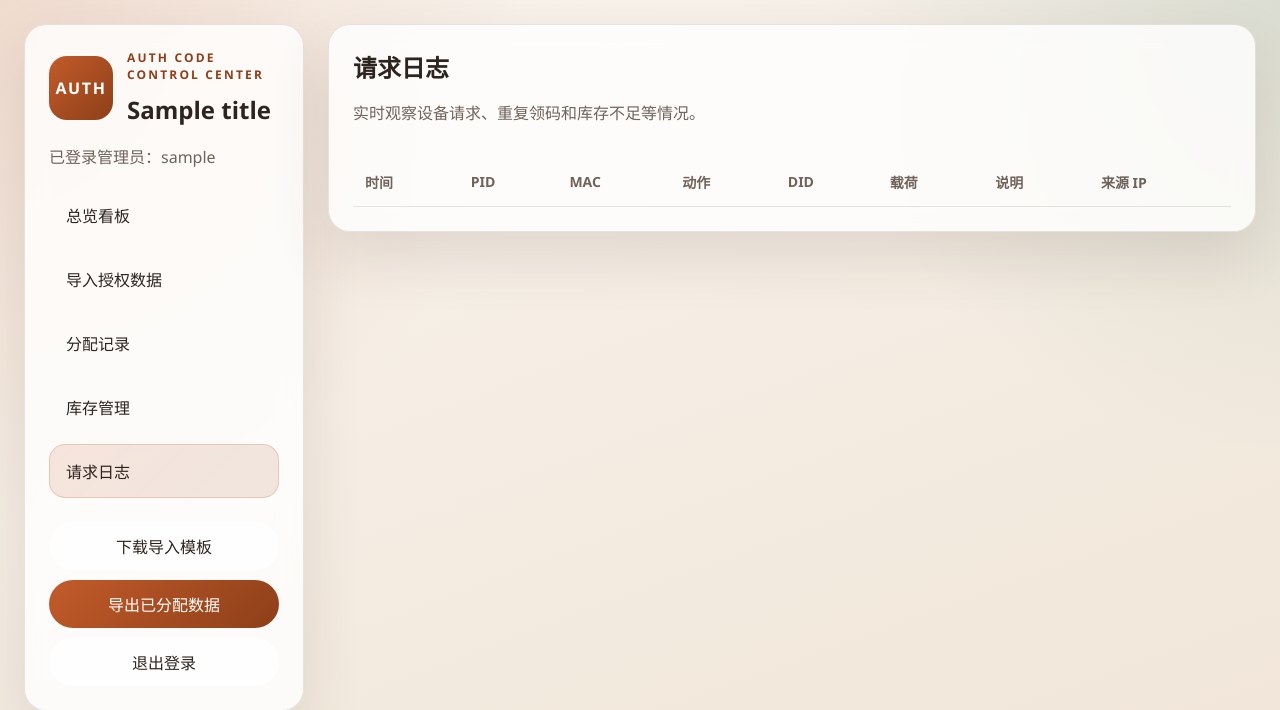
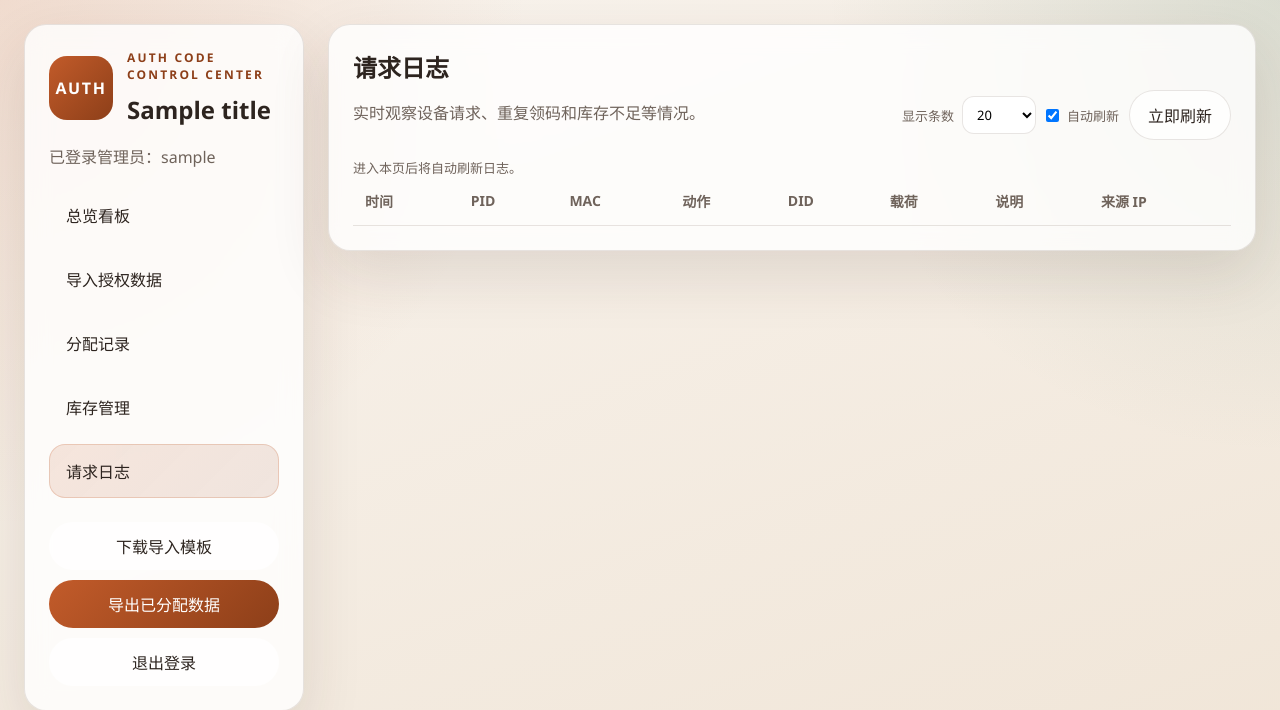
Before and after one commit to ByteRK/MacToAuthCode, a Flask app: template app/templates/dashboard.html in a window 1280 px wide, after a click on "请求日志". Shown: the top 710 px of the page. Run offline with Flask 3, Linux system fonts and the light colour scheme; the template is opened without the code that fills it: most values are stand-ins (such as "Sample title", 1, 10 or a date in 2020); lists and menus that the app fills with data are empty.

Commit message:
feat: add live refresh controls for admin request logs

```diff
--- a/app/api/admin.py
+++ b/app/api/admin.py
@@ -79,6 +79,15 @@ def healthz():
 def overview():
     dashboard_service = current_app.extensions["dashboard_service"]
     return jsonify({"success": True, "data": dashboard_service.get_overview()})
+
+
+@admin_bp.get("/api/admin/logs")
+@admin_login_required
+def logs():
+    dashboard_service = current_app.extensions["dashboard_service"]
+    limit = min(max(int(request.args.get("limit", "20")), 5), 100)
+    data = dashboard_service.get_recent_logs(limit=limit)
+    return jsonify({"success": True, "data": {"items": data, "limit": limit}})
 
 
 @admin_bp.get("/api/admin/allocations")
--- a/app/services/dashboard_service.py
+++ b/app/services/dashboard_service.py
@@ -7,10 +7,8 @@ class DashboardService:
 
     def get_overview(self) -> dict:
         summary = self.repository.fetch_summary()
-        recent_logs = self.repository.fetch_recent_logs()
         return {
             "summary": summary,
-            "recent_logs": recent_logs,
         }
 
     def get_allocations(self, *, search: str, page: int, page_size: int) -> dict:
@@ -52,3 +50,6 @@ class DashboardService:
             page=page,
             page_size=page_size,
         )
+
+    def get_recent_logs(self, *, limit: int) -> list[dict]:
+        return self.repository.fetch_recent_logs(limit=limit)
--- a/app/static/js/admin/core/state.js
+++ b/app/static/js/admin/core/state.js
@@ -3,4 +3,5 @@ export const state = {
   allocations: { page: 1, pageSize: 20, search: "", totalPages: 1 },
   inventorySummary: { page: 1, pageSize: 20, search: "", totalPages: 1 },
   codeDetails: { page: 1, pageSize: 20, search: "", status: "all", totalPages: 1 },
+  logs: { limit: 20, autoRefresh: true, intervalMs: 5000, timerId: null, panelActive: false },
 };
--- a/app/static/js/admin/main.js
+++ b/app/static/js/admin/main.js
@@ -3,6 +3,7 @@ import { loadOverview } from "./modules/overview.js";
 import { bindAllocationSearch, loadAllocations } from "./modules/allocations.js";
 import { bindInventory, loadInventorySummary, loadCodeDetails } from "./modules/inventory.js";
 import { bindImporter } from "./modules/importer.js";
+import { bindLogs } from "./modules/logs.js";
 import { bindPayloadModal } from "./modules/modal.js";
 
 async function bootstrap() {
@@ -10,6 +11,7 @@ async function bootstrap() {
   bindPayloadModal();
   bindAllocationSearch();
   bindInventory();
+  bindLogs();
   bindImporter({
     refreshOverview: loadOverview,
     refreshAllocations: loadAllocations,
--- /dev/null
+++ b/app/static/js/admin/modules/logs.js
@@ -0,0 +1,121 @@
+import { fetchJson } from "../core/api.js";
+import { renderRows, byId } from "../core/dom.js";
+import { state } from "../core/state.js";
+
+function renderLogs(items) {
+  renderRows(
+    "logs-body",
+    items,
+    [
+      { key: "created_at" },
+      { key: "pid" },
+      { key: "mac" },
+      { key: "action" },
+      { key: "code" },
+      { key: "payload_preview", type: "payload", title: "请求日志载荷" },
+      { key: "message" },
+      { key: "client_ip" },
+    ],
+    "暂无请求日志"
+  );
+}
+
+function setLogsStatus(text) {
+  byId("logs-refresh-status").textContent = text;
+}
+
+function formatRefreshTime(date) {
+  return new Intl.DateTimeFormat("zh-CN", {
+    hour: "2-digit",
+    minute: "2-digit",
+    second: "2-digit",
+    hour12: false,
+  }).format(date);
+}
+
+function stopLogsAutoRefresh() {
+  if (state.logs.timerId) {
+    window.clearInterval(state.logs.timerId);
+    state.logs.timerId = null;
+  }
+}
+
+function startLogsAutoRefresh() {
+  stopLogsAutoRefresh();
+  if (!state.logs.autoRefresh || !state.logs.panelActive || document.hidden) {
+    return;
+  }
+  state.logs.timerId = window.setInterval(() => {
+    loadLogs().catch((error) => {
+      console.error(error);
+      setLogsStatus(`日志刷新失败：${error.message}`);
+    });
+  }, state.logs.intervalMs);
+}
+
+export async function loadLogs() {
+  const payload = await fetchJson(`/api/admin/logs?limit=${state.logs.limit}`);
+  renderLogs(payload.data.items);
+  setLogsStatus(
+    `最近刷新：${formatRefreshTime(new Date())}，显示最近 ${payload.data.limit} 条请求日志`
+  );
+}
+
+export function bindLogs() {
+  byId("logs-limit").addEventListener("change", async (event) => {
+    const target = event.target;
+    if (!(target instanceof HTMLSelectElement)) {
+      return;
+    }
+    state.logs.limit = Number(target.value);
+    await loadLogs();
+  });
+
+  byId("logs-auto-refresh").addEventListener("change", (event) => {
+    const target = event.target;
+    if (!(target instanceof HTMLInputElement)) {
+      return;
+    }
+    state.logs.autoRefresh = target.checked;
+    if (state.logs.autoRefresh) {
+      setLogsStatus("自动刷新已开启。");
+      startLogsAutoRefresh();
+    } else {
+      setLogsStatus("自动刷新已关闭，可点击“立即刷新”查看最新日志。");
+      stopLogsAutoRefresh();
+    }
+  });
+
+  byId("logs-refresh-btn").addEventListener("click", async () => {
+    setLogsStatus("正在刷新日志...");
+    await loadLogs();
+  });
+
+  document.addEventListener("admin:panelchange", async (event) => {
+    const targetId = event.detail?.targetId;
+    state.logs.panelActive = targetId === "logs-panel";
+    if (state.logs.panelActive) {
+      await loadLogs();
+      startLogsAutoRefresh();
+    } else {
+      stopLogsAutoRefresh();
+    }
+  });
+
+  document.addEventListener("visibilitychange", () => {
+    if (document.hidden) {
+      stopLogsAutoRefresh();
+      return;
+    }
+    startLogsAutoRefresh();
+  });
+
+  state.logs.panelActive = document.querySelector("#logs-panel.active") !== null;
+  if (state.logs.panelActive) {
+    loadLogs().catch((error) => {
+      console.error(error);
+      setLogsStatus(`日志加载失败：${error.message}`);
+    });
+    startLogsAutoRefresh();
+  }
+}
--- a/app/static/js/admin/modules/navigation.js
+++ b/app/static/js/admin/modules/navigation.js
@@ -5,6 +5,11 @@ export function switchPanel(targetId) {
   document.querySelectorAll(".content-panel").forEach((panel) => {
     panel.classList.toggle("active", panel.id === targetId);
   });
+  document.dispatchEvent(
+    new CustomEvent("admin:panelchange", {
+      detail: { targetId },
+    }),
+  );
 }
 
 export function bindSidebar() {
--- a/app/static/js/admin/modules/overview.js
+++ b/app/static/js/admin/modules/overview.js
@@ -1,5 +1,5 @@
 import { fetchJson } from "../core/api.js";
-import { renderRows, byId } from "../core/dom.js";
+import { byId } from "../core/dom.js";
 
 function renderSummary(summary) {
   const container = byId("summary-cards");
@@ -25,19 +25,4 @@ function renderSummary(summary) {
 export async function loadOverview() {
   const payload = await fetchJson("/api/admin/overview");
   renderSummary(payload.data.summary);
-  renderRows(
-    "logs-body",
-    payload.data.recent_logs,
-    [
-      { key: "created_at" },
-      { key: "pid" },
-      { key: "mac" },
-      { key: "action" },
-      { key: "code" },
-      { key: "payload_preview", type: "payload", title: "请求日志载荷" },
-      { key: "message" },
-      { key: "client_ip" },
-    ],
-    "暂无请求日志"
-  );
 }
--- a/app/static/style.css
+++ b/app/static/style.css
@@ -378,6 +378,20 @@ th {
   border-radius: 12px;
 }
 
+.switch-field {
+  display: inline-flex;
+  align-items: center;
+  gap: 8px;
+  color: var(--muted);
+  font-size: 13px;
+}
+
+.switch-field input {
+  width: auto;
+  min-width: auto;
+  margin: 0;
+}
+
 .pagination-btn:disabled {
   opacity: 0.45;
   cursor: not-allowed;
--- a/app/templates/dashboard/panels/logs.html
+++ b/app/templates/dashboard/panels/logs.html
@@ -5,7 +5,23 @@
         <h2>请求日志</h2>
         <p class="muted">实时观察设备请求、重复领码和库存不足等情况。</p>
       </div>
+      <div class="inline-form">
+        <label class="pagination-field">
+          <span>显示条数</span>
+          <select id="logs-limit">
+            <option value="20">20</option>
+            <option value="50">50</option>
+            <option value="100">100</option>
+          </select>
+        </label>
+        <label class="switch-field">
+          <input type="checkbox" id="logs-auto-refresh" checked>
+          <span>自动刷新</span>
+        </label>
+        <button type="button" class="ghost-btn" id="logs-refresh-btn">立即刷新</button>
+      </div>
     </div>
+    <div class="table-meta" id="logs-refresh-status">进入本页后将自动刷新日志。</div>
     <div class="table-wrap">
       <table>
         <thead>
```
Also changed, not shown: tests/test_platform.py (+33 -0 lines).
